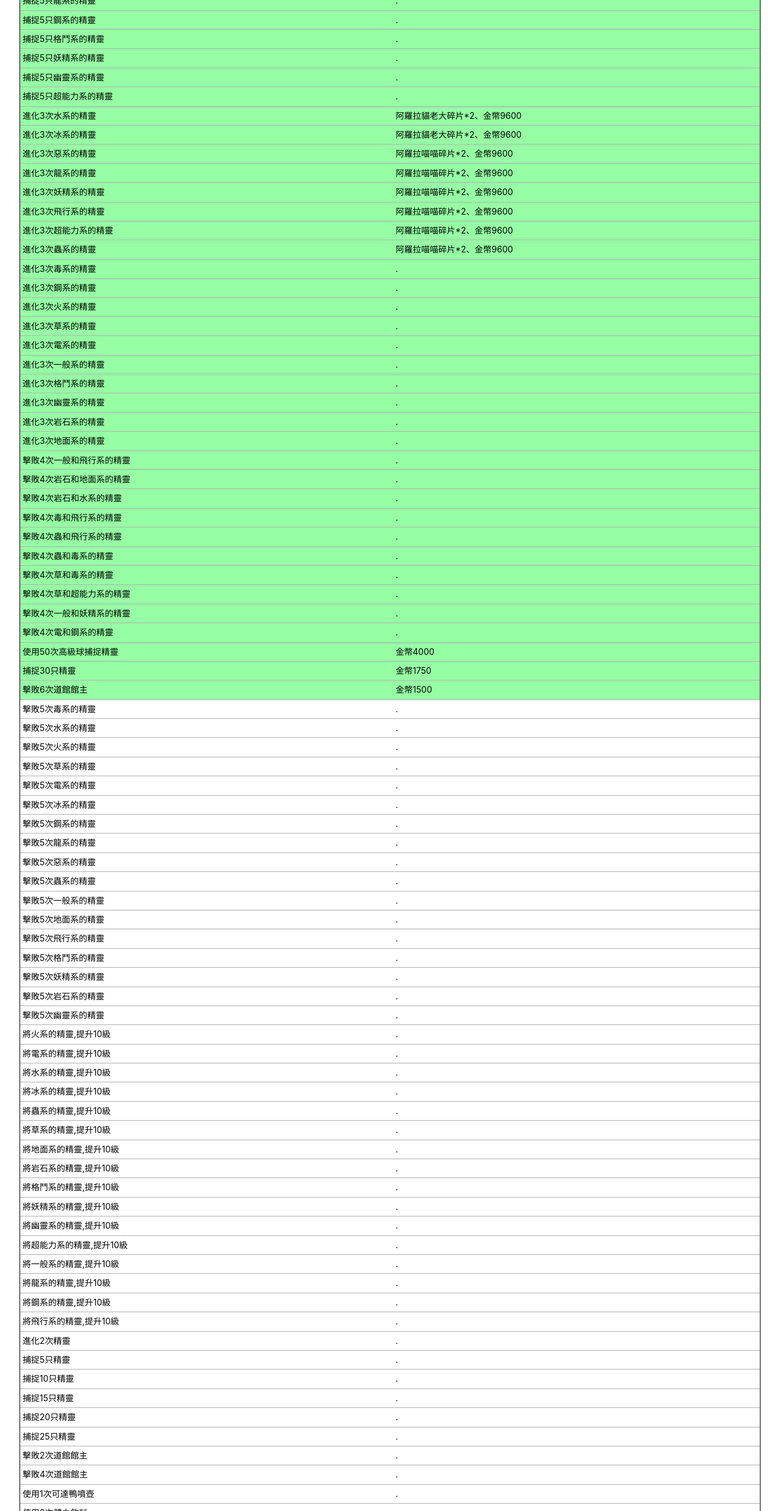
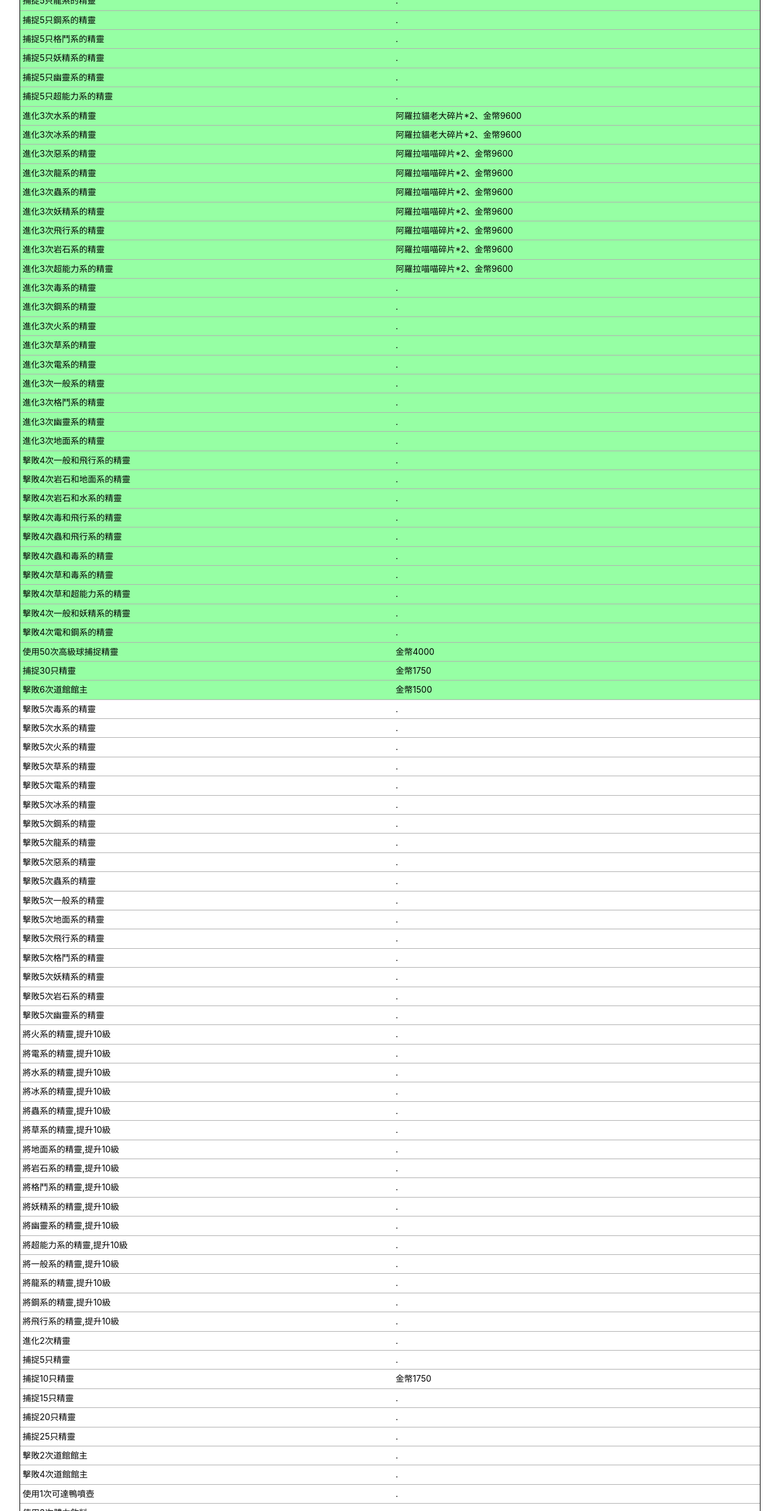
Before and after one commit to tom00502/pokemon-adventurer, a Vue app: page /fieldwork in a window 1280 px wide. Shown: the part 3607-6085 px from the top of the page at 61% size. Built offline with nearby package versions, Linux system fonts and the light colour scheme; no server answers.

Commit message:
update data

```diff
--- a/src/views/fieldwork.vue
+++ b/src/views/fieldwork.vue
@@ -537,6 +537,11 @@ const table = [
         level: 'great',
     },
     {
+        work: '進化3次蟲系的精靈',
+        award: ['阿羅拉喵喵碎片*2', '金幣9600'],
+        level: 'great',
+    },
+    {
         work: '進化3次妖精系的精靈',
         award: ['阿羅拉喵喵碎片*2', '金幣9600'],
         level: 'great',
@@ -547,12 +552,12 @@ const table = [
         level: 'great',
     },
     {
-        work: '進化3次超能力系的精靈',
+        work: '進化3次岩石系的精靈',
         award: ['阿羅拉喵喵碎片*2', '金幣9600'],
         level: 'great',
     },
     {
-        work: '進化3次蟲系的精靈',
+        work: '進化3次超能力系的精靈',
         award: ['阿羅拉喵喵碎片*2', '金幣9600'],
         level: 'great',
     },
@@ -575,12 +580,6 @@ const table = [
     },
     {
         work: '進化3次幽靈系的精靈',
-        award: [],
-        level: 'great',
-        checkAward: false,
-    },
-    {
-        work: '進化3次岩石系的精靈',
         award: [],
         level: 'great',
         checkAward: false,
@@ -862,7 +861,7 @@ const table = [
     },
     { work: '進化2次精靈', award: [], level: 'normal', checkAward: false },
     { work: '捕捉5只精靈', award: [], level: 'normal', checkAward: false },
-    { work: '捕捉10只精靈', award: [], level: 'normal', checkAward: false },
+    { work: '捕捉10只精靈', award: ['金幣1750'], level: 'normal' },
     { work: '捕捉15只精靈', award: [], level: 'normal', checkAward: false },
     { work: '捕捉20只精靈', award: [], level: 'normal', checkAward: false },
     { work: '捕捉25只精靈', award: [], level: 'normal', checkAward: false },
```
